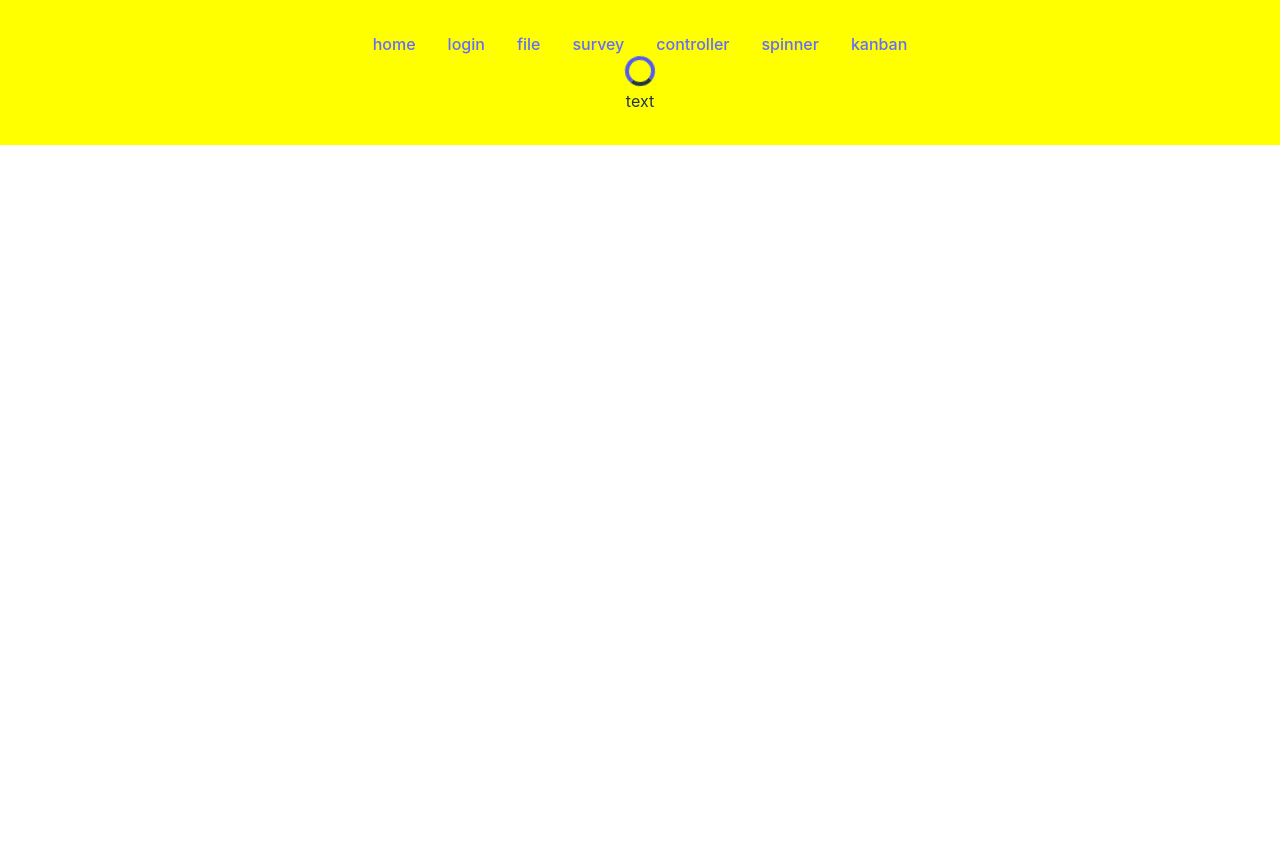
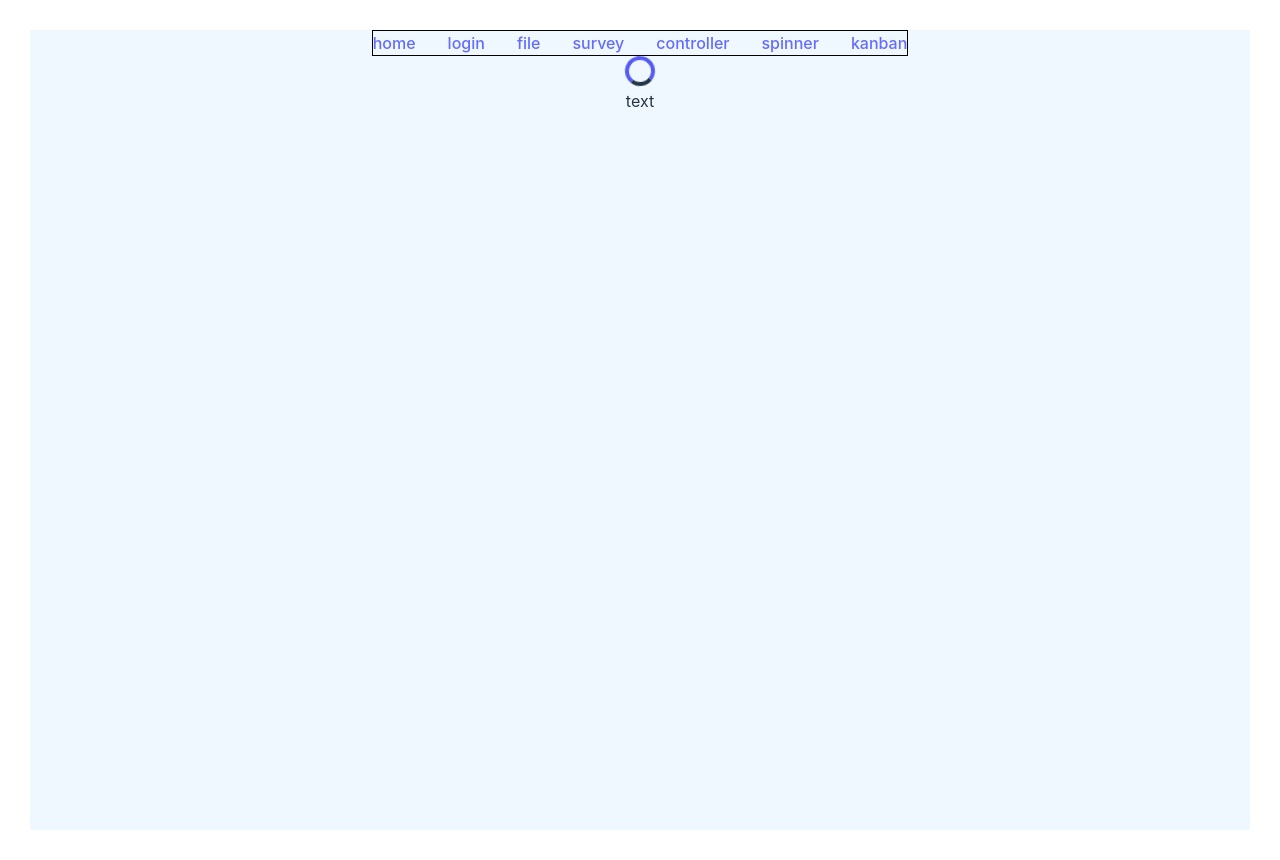
Before and after one commit to noname2048/bz-react-form-practice, a React (Vite) app in the folder frontend/: page /spinner in a window 1280 px wide. Before the commit the page ends 800 px from the top, so only its background shows below. Built offline with nearby package versions, Linux system fonts and the light colour scheme.

Commit message:
refactor: refactor styles

```diff
--- a/frontend/src/App.css
+++ /dev/null
@@ -1,43 +0,0 @@
-#root {
-  max-width: 1280px;
-  margin: 0 auto;
-  padding: 2rem;
-  text-align: center;
-  width: 100%;
-  background-color: yellow;
-}
-
-.logo {
-  height: 6em;
-  padding: 1.5em;
-  will-change: filter;
-}
-.logo:hover {
-  filter: drop-shadow(0 0 2em #646cffaa);
-}
-.logo.react:hover {
-  filter: drop-shadow(0 0 2em #61dafbaa);
-}
-
-@keyframes logo-spin {
-  from {
-    transform: rotate(0deg);
-  }
-  to {
-    transform: rotate(360deg);
-  }
-}
-
-@media (prefers-reduced-motion: no-preference) {
-  a:nth-of-type(2) .logo {
-    animation: logo-spin infinite 20s linear;
-  }
-}
-
-.card {
-  padding: 2em;
-}
-
-.read-the-docs {
-  color: #888;
-}
--- a/frontend/src/App.jsx
+++ b/frontend/src/App.jsx
@@ -1,4 +1,3 @@
-import "./App.css";
 import { Routes, Route } from "react-router-dom";
 import Navbar from "./components/Navbar";
 import LoginForm from "./components/LoginForm";
--- a/frontend/src/components/Navbar.jsx
+++ b/frontend/src/components/Navbar.jsx
@@ -22,4 +22,5 @@ const NavContainer = styled.nav`
   flex-direction: row;
   justify-content: center;
   gap: 2rem;
+  border: black solid 1px;
 `;
--- a/frontend/src/components/domain/kanban/Kanban.tsx
+++ b/frontend/src/components/domain/kanban/Kanban.tsx
@@ -1,12 +1,12 @@
 import styled from "styled-components";
+import KanbanNav from "./KanbanNav";
+import KanbanBoard from "./KanbanBoard";
 
 const Kanban = (props: {}) => {
   return (
     <Container>
-      <KanbanNav>
-        <li>+</li>
-        <li>save</li>
-      </KanbanNav>
+      <KanbanNav />
+      <KanbanBoard />
     </Container>
   );
 };
@@ -19,22 +19,6 @@ const Container = styled.div`
   background-color: grey;
 `;
 
-const KanbanNav = styled.ul`
-  display: flex;
-  flex-flow: row nowrap;
-  justify-content: flex-end;
-  align-items: center;
-  gap: 0.5rem;
-  background-color: darkslateblue;
-  list-style: none;
-  li {
-    background-color: beige;
-    padding: 0.5rem;
-    border-radius: 0.5rem;
-    margin: 0.25rem;
-  }
-`;
-
 const ToDoContainer = () => {
   return <div></div>;
 };
--- a/frontend/src/style/GlobalStyle.tsx
+++ b/frontend/src/style/GlobalStyle.tsx
@@ -6,6 +6,10 @@ const GlobalStyle = createGlobalStyle`
     padding: 0;
     margin: 0;
   }
+  body {
+    background: aliceblue;
+    margin: 30px;
+  }
 `;
 
 export default GlobalStyle;
```
